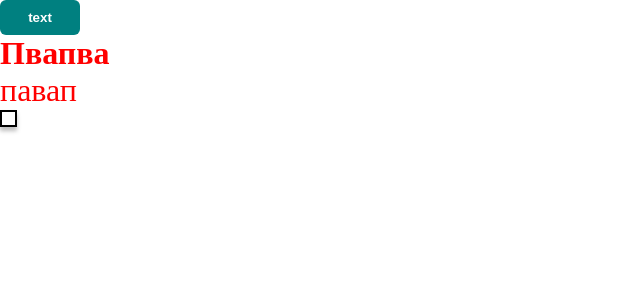
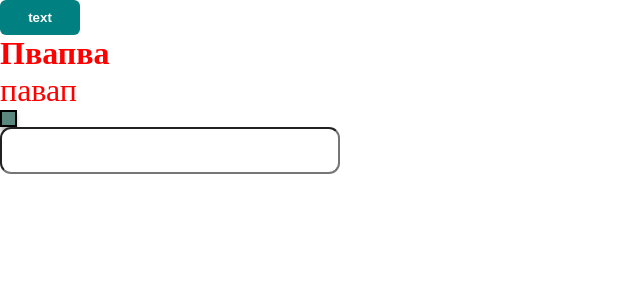
Before and after one commit to etherealelement/todo-app, a React (Create React App) app: page / in a window 1280 px wide. Shown: the top 300 px of the page, without its empty margins (0-640 px from the left). Built offline with nearby package versions, Linux system fonts and the light colour scheme; the HTML template or start-up script is replaced by a standard one.

Commit message:
create input ui

```diff
--- a/src/App.tsx
+++ b/src/App.tsx
@@ -1,6 +1,7 @@
 import React from "react";
 import { Button } from "./components/ui/button/button";
 import { Checkbox } from "./components/ui/checkbox/checkbox";
+import { Input } from "./components/ui/input/input";
 import { Title } from "./components/ui/title/title";
 
 function App() {
@@ -9,7 +10,8 @@ function App() {
       <Button text="text" variant="primary" onClick={()=>console.log(1)}></Button>
       <Title weight="bold">Пвапва</Title>
       <Title weight="regular">павап</Title>
-      <Checkbox variant="disable" className="checkbox"></Checkbox>
+      <Checkbox variant="active" className="checkbox"></Checkbox>
+      <Input  className="input" name="input"></Input>
     </div>
   );
 }
@@ -17,5 +19,5 @@ function App() {
 export default App;
 
 
-// Сделать компоненты: Чекбокс, инпут, поле ввода текста (textarea), контекст, хукформ,
+// Сделать компоненты: инпут, поле ввода текста (textarea), контекст, хукформ,
 // Застилизовать все компоненты
--- a/src/components/ui/input/input.module.css
+++ b/src/components/ui/input/input.module.css
@@ -0,0 +1,7 @@
+.input {
+  width: 340px;
+  height: 47px;
+  background: #ffffff;
+  border-radius: 11px;
+	padding: 15px;
+}
--- /dev/null
+++ b/src/components/ui/input/input.props.ts
@@ -0,0 +1,6 @@
+import { InputHTMLAttributes } from "react"
+
+export interface InputProps extends InputHTMLAttributes<HTMLInputElement> {
+	name: string;
+	className: string;
+}
--- a/src/components/ui/input/input.tsx
+++ b/src/components/ui/input/input.tsx
@@ -0,0 +1,10 @@
+import { FC } from 'react';
+import { InputProps } from './input.props';
+import styles from "./input.module.css"
+
+export const Input: FC<InputProps> = ({name, className, ...props}) => {
+	return <div>
+		<input id={name} className={styles.input} {...props}>
+		</input>
+	</div>;
+};
```
